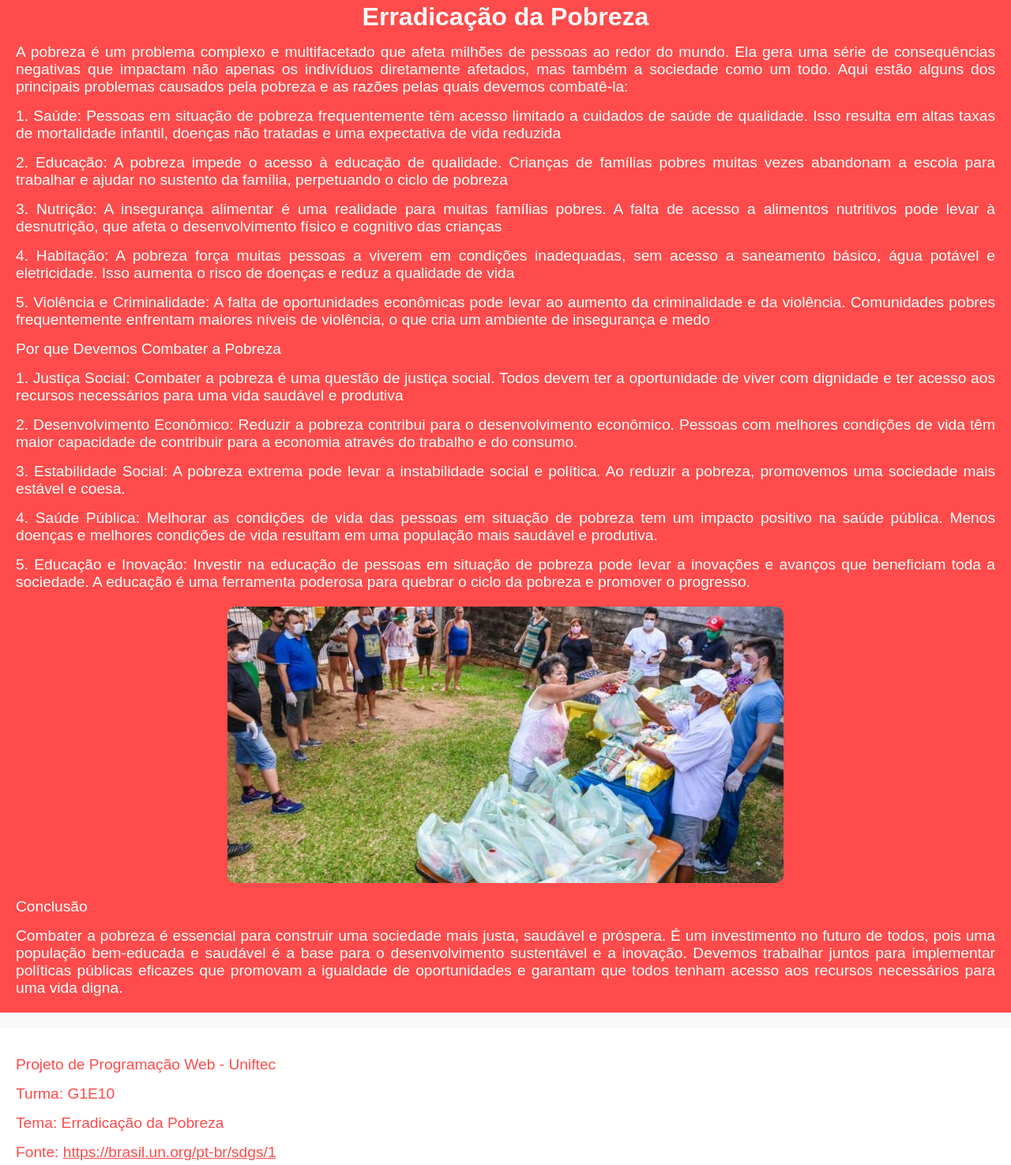
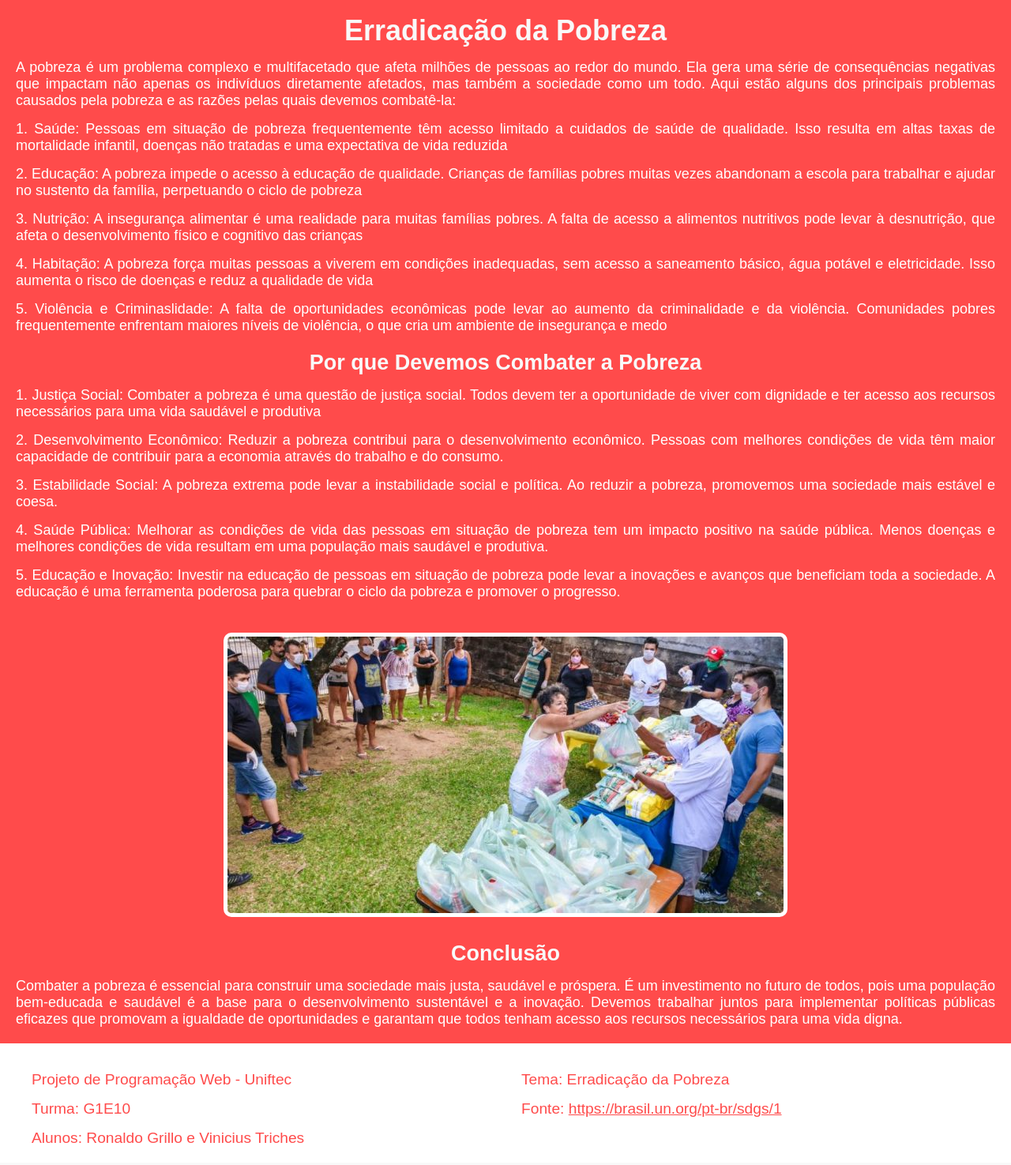
Before and after one commit to ViniciusTriches/ProjetoEstruturaDeDados, a plain HTML site: page Index.html in a window 1280 px wide. Shown: the part 185-1660 px from the top of the page at 79% size. Drawn offline with Linux system fonts and the light colour scheme.

Commit message:
Identalizado paginas, ajustado algumas imagems e footer

```diff
--- a/Index.html
+++ b/Index.html
@@ -24,43 +24,80 @@
 <main>
     <section class="intro">
         <h2>Erradicação da Pobreza</h2>
-        <p>A pobreza é um problema complexo e multifacetado que afeta milhões de pessoas ao redor do mundo. Ela gera uma série de consequências negativas que impactam não apenas os indivíduos
-            diretamente afetados, mas também a sociedade como um todo. Aqui estão alguns dos principais problemas causados pela pobreza e as razões pelas quais devemos combatê-la:</p>
-        <p>1. Saúde: Pessoas em situação de pobreza frequentemente têm acesso limitado a cuidados de saúde de qualidade. Isso resulta em altas taxas de mortalidade infantil, doenças não tratadas e uma
-            expectativa de vida reduzida</p>
-        <p>2. Educação: A pobreza impede o acesso à educação de qualidade. Crianças de famílias pobres muitas vezes abandonam a escola para trabalhar e ajudar no sustento da família, perpetuando o
-            ciclo de pobreza</p>
-        <p>3. Nutrição: A insegurança alimentar é uma realidade para muitas famílias pobres. A falta de acesso a alimentos nutritivos pode levar à desnutrição, que afeta o desenvolvimento físico e
-            cognitivo das crianças</p>
-        <p>4. Habitação: A pobreza força muitas pessoas a viverem em condições inadequadas, sem acesso a saneamento básico, água potável e eletricidade. Isso aumenta o risco de doenças e reduz a
-            qualidade de vida</p>
-        <p>5. Violência e Criminalidade: A falta de oportunidades econômicas pode levar ao aumento da criminalidade e da violência. Comunidades pobres frequentemente enfrentam maiores níveis de
-            violência, o que cria um ambiente de insegurança e medo</p>
-        <p>Por que Devemos Combater a Pobreza</p>
-        <p>1. Justiça Social: Combater a pobreza é uma questão de justiça social. Todos devem ter a oportunidade de viver com dignidade e ter acesso aos recursos necessários para uma vida saudável e
-            produtiva</p>
-        <p>2. Desenvolvimento Econômico: Reduzir a pobreza contribui para o desenvolvimento econômico. Pessoas com melhores condições de vida têm maior capacidade de contribuir para a economia através
-            do trabalho e do consumo.</p>
-        <p>3. Estabilidade Social: A pobreza extrema pode levar a instabilidade social e política. Ao reduzir a pobreza, promovemos uma sociedade mais estável e coesa.</p>
-        <p>4. Saúde Pública: Melhorar as condições de vida das pessoas em situação de pobreza tem um impacto positivo na saúde pública. Menos doenças e melhores condições de vida resultam em uma
-            população mais saudável e produtiva.</p>
-        <p>5. Educação e Inovação: Investir na educação de pessoas em situação de pobreza pode levar a inovações e avanços que beneficiam toda a sociedade. A educação é uma ferramenta poderosa para
-            quebrar o ciclo da pobreza e promover o progresso.</p>
+        <section>A pobreza é um problema complexo e multifacetado que afeta milhões de pessoas
+            ao redor do mundo. Ela gera uma série de consequências negativas que impactam não
+            apenas os indivíduos diretamente afetados, mas também a sociedade como um todo.
+            Aqui estão alguns dos principais problemas causados pela pobreza e as razões pelas
+            quais devemos combatê-la:<br></section>
+
+        <section>1. Saúde: Pessoas em situação de pobreza frequentemente têm acesso limitado
+             a cuidados de saúde de qualidade. Isso resulta em altas taxas de mortalidade
+             infantil, doenças não tratadas e uma expectativa de vida reduzida<br></section>
+
+        <section>2. Educação: A pobreza impede o acesso à educação de qualidade.
+            Crianças de famílias pobres muitas vezes abandonam a escola para trabalhar e
+            ajudar no sustento da família, perpetuando o ciclo de pobreza<br></section>
+
+        <section>3. Nutrição: A insegurança alimentar é uma realidade para muitas famílias
+             pobres. A falta de acesso a alimentos nutritivos pode levar à desnutrição, que
+             afeta o desenvolvimento físico e cognitivo das crianças<br></section>
+
+        <section>4. Habitação: A pobreza força muitas pessoas a viverem em condições
+            inadequadas, sem acesso a saneamento básico, água potável e eletricidade.
+            Isso aumenta o risco de doenças e reduz a qualidade de vida<br></section>
+
+        <section>5. Violência e Criminaslidade: A falta de oportunidades econômicas pode levar
+            ao aumento da criminalidade e da violência. Comunidades pobres frequentemente
+            enfrentam maiores níveis de violência, o que cria um ambiente de insegurança e
+            medo<br><br></section>
+
+        <h3>Por que Devemos Combater a Pobreza<br></h3>
+        <section>1. Justiça Social: Combater a pobreza é uma questão de justiça social.
+            Todos devem ter a oportunidade de viver com dignidade e ter acesso aos recursos
+            necessários para uma vida saudável e produtiva<br></section>
+
+        <section>2. Desenvolvimento Econômico: Reduzir a pobreza contribui para o
+            desenvolvimento econômico. Pessoas com melhores condições de vida têm maior
+            capacidade de contribuir para a economia através do trabalho e do
+            consumo.<br></section>
+
+        <section>3. Estabilidade Social: A pobreza extrema pode levar a instabilidade social
+            e política. Ao reduzir a pobreza, promovemos uma sociedade mais estável e
+            coesa.<br></section>
+
+        <section>4. Saúde Pública: Melhorar as condições de vida das pessoas em situação de pobreza
+            tem um impacto positivo na saúde pública. Menos doenças e melhores condições de vida
+            resultam em uma população mais saudável e produtiva.<br></section>
+
+        <section>5. Educação e Inovação: Investir na educação de pessoas em situação de pobreza
+            pode levar a inovações e avanços que beneficiam toda a sociedade. A educação é uma
+            ferramenta poderosa para quebrar o ciclo da pobreza e promover o
+            progresso.<br><br></section>
+
         <img src="Images/Ajuda.jpeg" alt="Imagem relacionada">
-        <p>Conclusão</p>
-        <p>Combater a pobreza é essencial para construir uma sociedade mais justa, saudável e próspera. É um investimento no futuro de todos, pois uma população bem-educada e saudável é a base para o
-            desenvolvimento sustentável e a inovação. Devemos trabalhar juntos para implementar políticas públicas eficazes que promovam a igualdade de oportunidades e garantam que todos tenham acesso
-            aos recursos necessários para uma vida digna.</p>
+        <h3><br>Conclusão</h3>
+        <section>Combater a pobreza é essencial para construir uma sociedade mais justa, saudável e
+            próspera. É um investimento no futuro de todos, pois uma população bem-educada e
+            saudável é a base para o desenvolvimento sustentável e a inovação. Devemos trabalhar
+            juntos para implementar políticas públicas eficazes que promovam a igualdade de
+            oportunidades e garantam que todos tenham acesso aos recursos necessários para uma
+            vida digna.</section>
     </section>
 </main>
 
 <footer>
     <div class="footer-content">
-        <p>Projeto de Programação Web - Uniftec</p>
-        <p>Turma: G1E10</p>
-        <p>Tema: Erradicação da Pobreza</p>
-        <p>Fonte: <a href="https://brasil.un.org/pt-br/sdgs/1" target="_blank">https://brasil.un.org/pt-br/sdgs/1</a></p>
+        <div class="footer-coluna">
+            <p>Projeto de Programação Web - Uniftec</p>
+            <p>Turma: G1E10</p>
+            <p>Alunos: Ronaldo Grillo e Vinicius Triches</p>
+        </div>
+        <div class="footer-coluna">
+            <p>Tema: Erradicação da Pobreza</p>
+            <p>Fonte: <a href="https://brasil.un.org/pt-br/sdgs/1" target="_blank">https://brasil.un.org/pt-br/sdgs/1</a></p>
+        </div>
     </div>
 </footer>
+
 </body>
 </html>
--- a/styles.css
+++ b/styles.css
@@ -1,4 +1,3 @@
-/* Estilos gerais */
 * {
     margin: 0;
     padding: 0;
@@ -44,15 +43,15 @@ nav ul li a {
     color: #ff4b4b;
     text-decoration: none;
     font-size: 18px;
-    padding: 10px 15px; /* Ajuste o padding para controlar o tamanho do botão */
-    background-color: #f9f9f9; /* Cor de fundo somente nos botões */
-    border-radius: 5px; /* Bordas arredondadas dos botões */
+    padding: 10px 15px;
+    background-color: #f9f9f9;
+    border-radius: 5px;
     transition: background-color 0.3s ease;
 }
 
 nav ul li a:hover {
-    background-color: #ff4b4b; /* Cor de fundo no hover */
-    color: white; /* Cor de texto no hover */
+    background-color: #ff4b4b;
+    color: white;
 }
 
 .institucional {
@@ -72,6 +71,13 @@ main {
 h2 {
     font-size: 2em;
     color: #f9f9f9;
+    text-align: center;
+}
+
+h3 {
+    font-size: 1.5em;
+    color: #f9f9f9;
+    text-align: center;
 }
 
 p {
@@ -81,29 +87,72 @@ p {
     text-align: justify;
 }
 
+section {
+    margin-top: 15px;
+    font-size: 18px;
+    color: white;
+    text-align: justify;
+}
+
 .intro img,
-.sobre img,
-.objetivo-imagens img {
+.sobre img {
     margin-top: 20px;
     max-width: 100%;
     height: auto;
     border-radius: 10px;
+    border: 5px solid white;
+    display: block;
+    margin-left: auto;
+    margin-right: auto;
+}
+
+.objetivo-content {
+    display: flex;
+    flex-direction: row;
+    align-items: flex-start;
+    justify-content: space-between;
+    margin-top: 20px;
 }
 
 .objetivo-imagens {
-    display: flex;
-    justify-content: space-around;
+    flex: 1;
+    margin-right: 20px;
 }
 
-footer {
-    background-color: white;
-    color: white;
-    text-align: center;
-    padding: 20px;
-    margin-top: 20px;
+.objetivo-imagens img {
+    max-width: 100%;
+    height: auto;
+    margin-bottom: 20px;
 }
 
-.footer-content p {
+@media (max-width: 786px) {
+    .objetivo-content {
+        flex-direction: column;
+    }
+
+    .objetivo-imagens {
+        margin-right: 0;
+        margin-bottom: 20px;
+    }
+}
+
+.footer-content {
+    display: flex;
+    justify-content: space-between;
+    background-color: white;
+    padding: 20px;
+    color: #ff4b4b;
+}
+
+.footer-coluna {
+    flex: 1;
+    padding: 0 10px;
+    color: #ff4b4b;
+}
+
+.footer-coluna p {
+    flex: 1;
+    padding: 0 10px;
     color: #ff4b4b;
 }
 
@@ -115,3 +164,9 @@ footer {
 .footer-content a:hover {
     color: #ff4b4b;
 }
+
+@media (max-width: 768px) {
+    .footer-content {
+        flex-direction: column;
+    }
+}
```
Also changed, not shown: Objetivos.html (+55 -23 lines), Sobre.html (+38 -18 lines).
